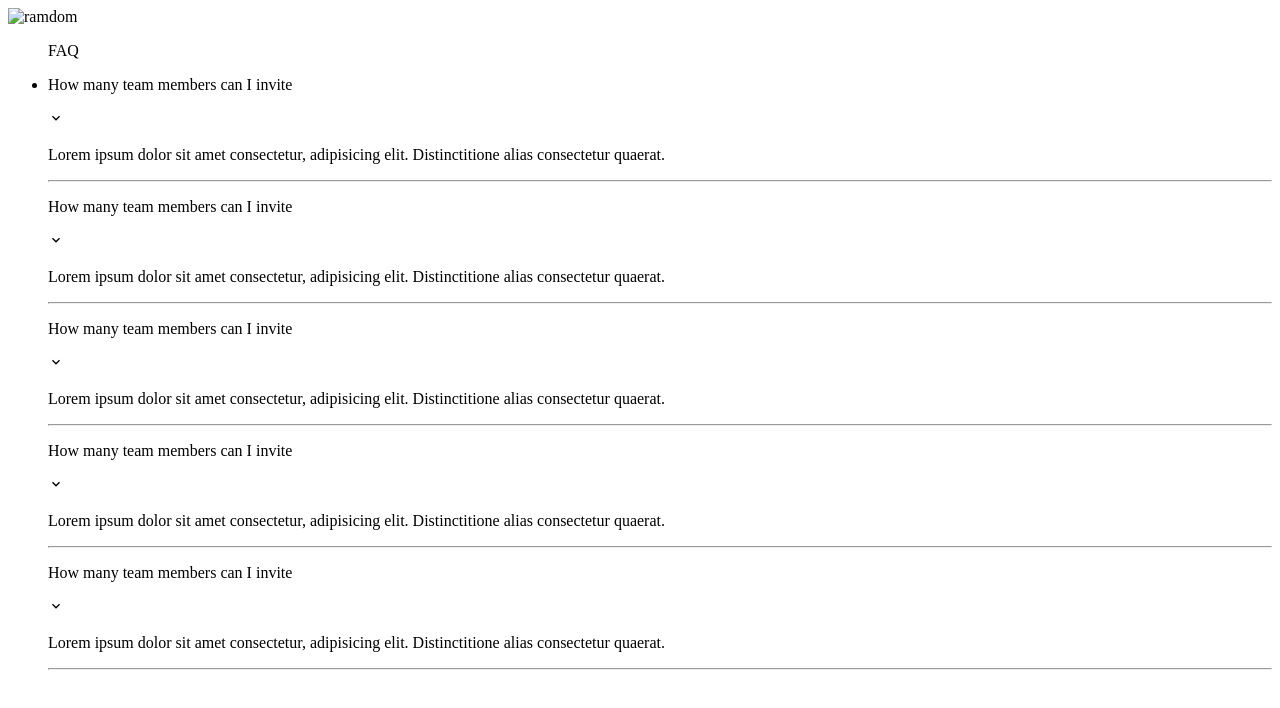
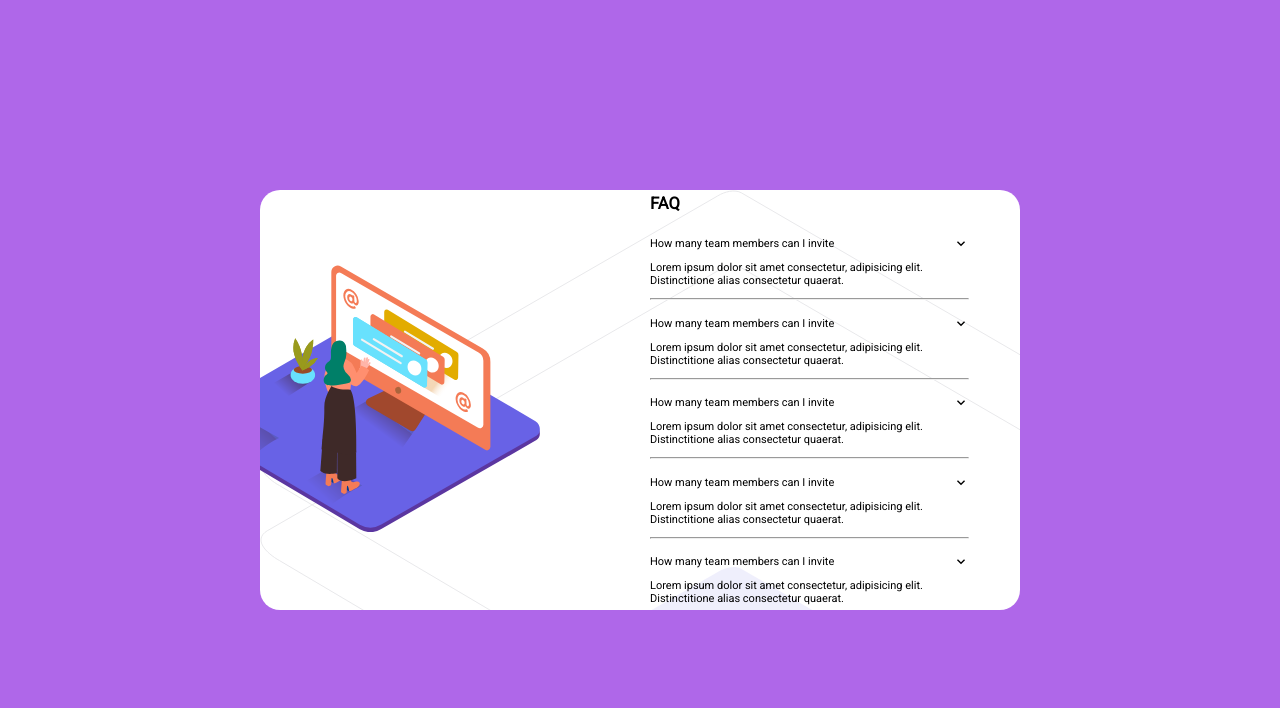
Before and after one commit to luis-moguea/faq-app, a plain HTML site: page index.html in a window 1280 px wide. Drawn offline with Linux system fonts and the light colour scheme.

Commit message:
style updates

```diff
--- a/index.html
+++ b/index.html
@@ -6,24 +6,33 @@
     <meta name="viewport" content="width=device-width, initial-scale=1.0">
     <title>Document</title>
     <link rel="stylesheet" href="style.css">
+    <link rel="preconnect" href="https://fonts.googleapis.com"><link rel="preconnect" href="https://fonts.gstatic.com" crossorigin><link href="https://fonts.googleapis.com/css2?family=Poppins:wght@100;200;400&family=Roboto:wght@100;300;400&display=swap" rel="stylesheet">
 </head>
 <body>
     <div class="main" id="list">
         <div class="image">
-            <img src="" alt="ramdom">
+            <img class="image--main" src="images/illustration-woman-online-desktop.svg" alt="ramdom">
         </div>
         <div class="list">
             <ul>
                 <div >
-                    <p>FAQ</p>
+                    <h2>FAQ</h2>
                 </div>
                 <li class="faq-list">
                     <div class="main-list" id="list-faq">
                         <p>How many team members can I invite</p>
                         <img src="images/down-row.svg" alt="row" width="16px">
                     </div>
-                    <div>
-                        <p>Lorem ipsum dolor sit amet consectetur, adipisicing elit. Distinctitione alias consectetur quaerat.</p>
+                    <div class="concept">
+                        <p class="concept__text">Lorem ipsum dolor sit amet consectetur, adipisicing elit. Distinctitione alias consectetur quaerat.</p>
+                    </div>
+                    <hr>
+                    <div class="main-list" id="list-faq">
+                        <p>How many team members can I invite</p>
+                        <img src="images/down-row.svg" alt="row" width="16px">
+                    </div>
+                    <div class="concept">
+                        <p class="concept__text">Lorem ipsum dolor sit amet consectetur, adipisicing elit. Distinctitione alias consectetur quaerat.</p>
                     </div>
                     <hr>
                     <div class="main-list" id="list-faq">
@@ -31,31 +40,23 @@
                         <img src="images/down-row.svg" alt="row" width="16px">
                     </div>
                     <div>
-                        <p>Lorem ipsum dolor sit amet consectetur, adipisicing elit. Distinctitione alias consectetur quaerat.</p>
+                        <p class="concept__text">Lorem ipsum dolor sit amet consectetur, adipisicing elit. Distinctitione alias consectetur quaerat.</p>
                     </div>
                     <hr>
                     <div class="main-list" id="list-faq">
                         <p>How many team members can I invite</p>
                         <img src="images/down-row.svg" alt="row" width="16px">
                     </div>
-                    <div>
-                        <p>Lorem ipsum dolor sit amet consectetur, adipisicing elit. Distinctitione alias consectetur quaerat.</p>
+                    <div class="concept">
+                        <p class="concept__text">Lorem ipsum dolor sit amet consectetur, adipisicing elit. Distinctitione alias consectetur quaerat.</p>
                     </div>
                     <hr>
                     <div class="main-list" id="list-faq">
                         <p>How many team members can I invite</p>
                         <img src="images/down-row.svg" alt="row" width="16px">
                     </div>
-                    <div>
-                        <p>Lorem ipsum dolor sit amet consectetur, adipisicing elit. Distinctitione alias consectetur quaerat.</p>
-                    </div>
-                    <hr>
-                    <div class="main-list" id="list-faq">
-                        <p>How many team members can I invite</p>
-                        <img src="images/down-row.svg" alt="row" width="16px">
-                    </div>
-                    <div>
-                        <p>Lorem ipsum dolor sit amet consectetur, adipisicing elit. Distinctitione alias consectetur quaerat.</p>
+                    <div class="concept">
+                        <p class="concept__text">Lorem ipsum dolor sit amet consectetur, adipisicing elit. Distinctitione alias consectetur quaerat.</p>
                     </div>
                     <hr>
                 </li>
--- a/style.css
+++ b/style.css
@@ -0,0 +1,51 @@
+body {
+    display: flex;
+    justify-content: center;
+    align-items: center;
+    min-height: 100vh;
+    padding: 0;
+    margin: 0;
+    font-family: 'Roboto', sans-serif;
+    background-color: #af67e9;
+}
+
+.main {
+    display: flex;
+    justify-content: space-between;
+    align-items: center;
+    background-image: url(images/bg-pattern-desktop.svg);
+    font-size: 11px;
+    height: 420px;
+    width: 760px;
+    overflow: hidden;
+    border-radius: 20px;
+    background-color: #ffffff;
+}
+
+.image--main {
+    width: 350px;
+    margin-left: -20%;
+}
+
+.main-list {
+    width: 100%;
+    display: flex;
+    justify-content: space-between;
+    margin-bottom: 0;
+}
+
+.list {
+    height: 100%;
+    padding: 1em;
+    margin-right: 40px;
+    padding-left: 0;
+    margin-bottom: 20px;
+}
+
+li {
+    list-style-type: none;
+}
+
+.concept__text {
+    margin-top: 0;
+}
```
Also changed, not shown: images/bg-pattern-desktop.svg (added), images/bg-pattern-mobile.svg (added), images/illustration-box-desktop.svg (added), images/illustration-woman-online-desktop.svg (added), images/illustration-woman-online-mobile.svg (added).
